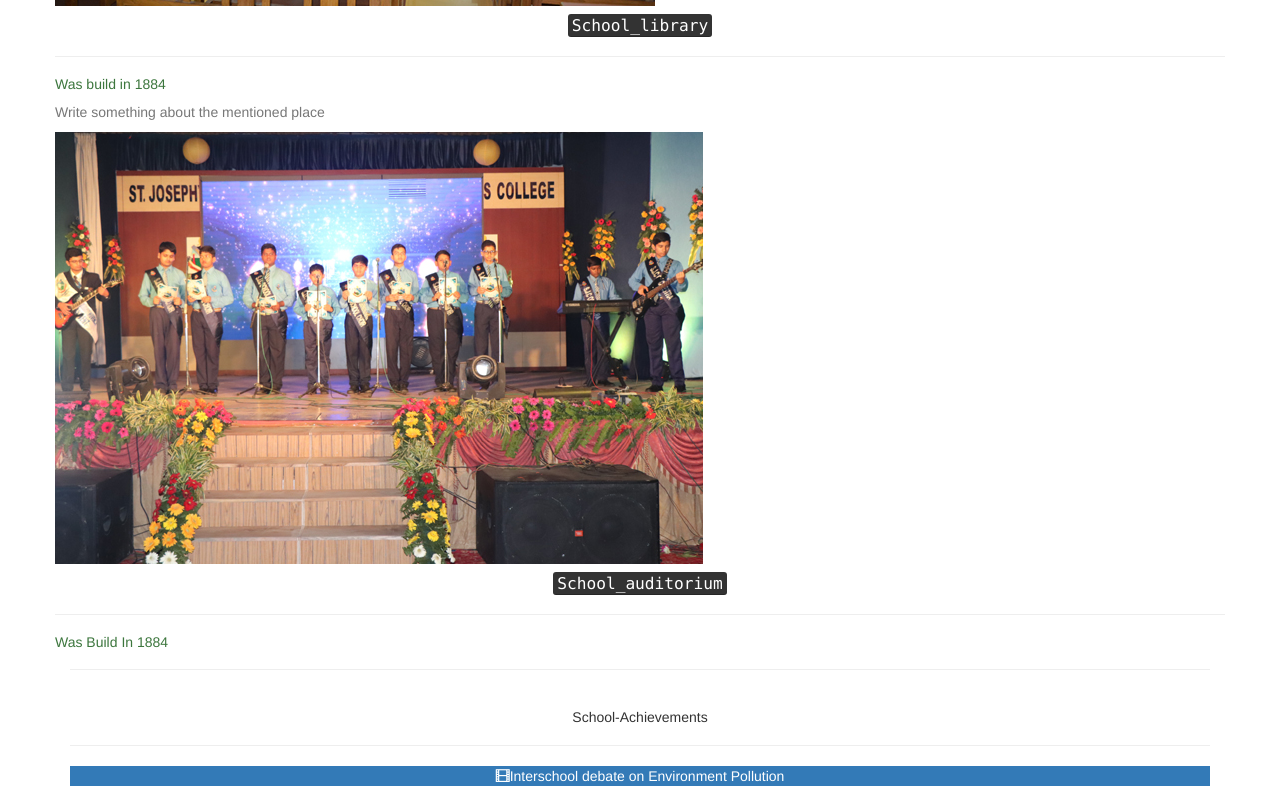
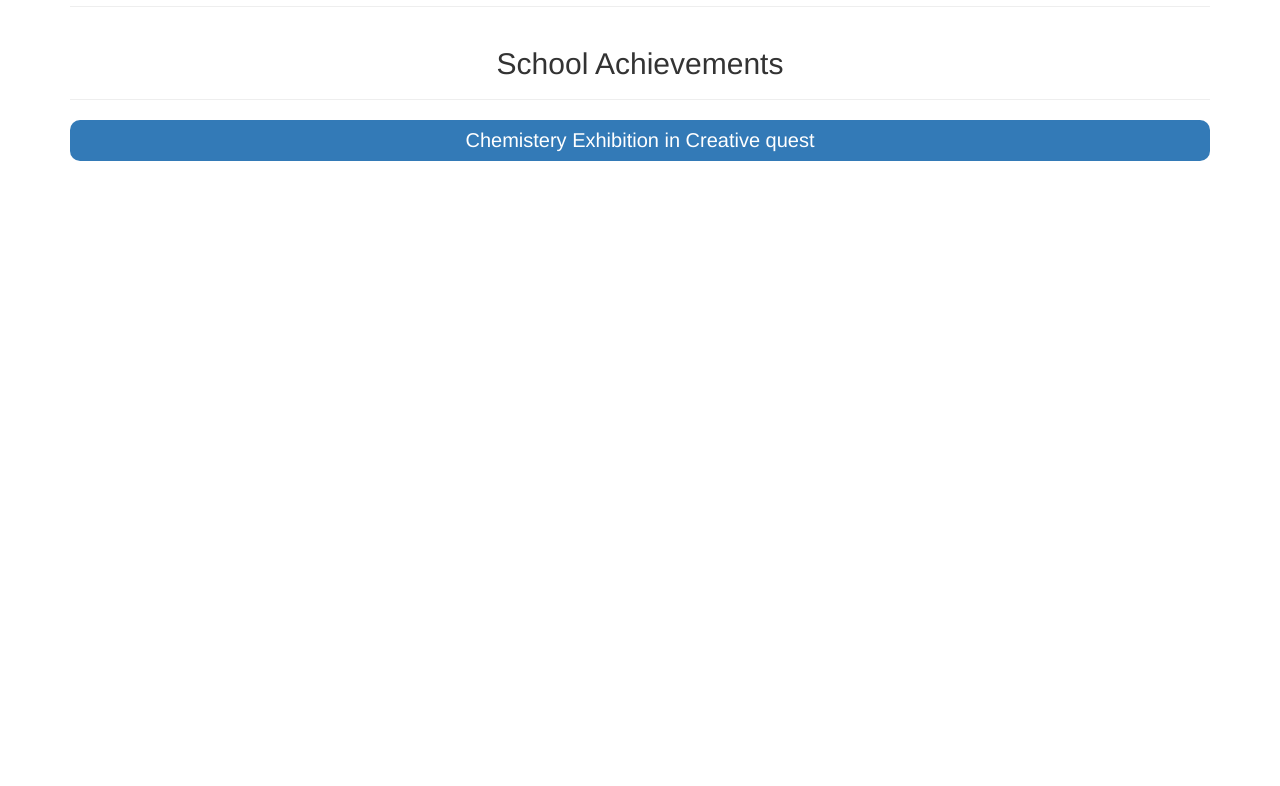
Before and after one commit to sarthakmisra/School-website, a plain HTML site: page Index.html in a window 1280 px wide. Shown: the part 1540-2326 px from the top of the page. After the commit the page ends 1716 px from the top, so only its background shows below. Drawn offline with nearby package versions, Linux system fonts and the light colour scheme.

Commit message:
Add files via upload

```diff
--- a/Index.html
+++ b/Index.html
@@ -70,14 +70,21 @@
 
 </section>
 
-<section id="Achievements">
-    <div class="page-header" id="school_achievements"><h5 class="text-capitalize">school-achievements</h5></div>
-    <div  class="bg-primary movie_head" data-toggle="collapse" data-target="#Achievements">
+<div class="page-header" id="achievements">
+   <h2 class="text-capitalize">school achievements</h2>
 
-         <span class="glyphicon glyphicon-film"></span>Interschool debate on Environment Pollution<i class="fa fa-sort-desc"></i>
+      </div>
+      <div class="bg-primary movie_head" data-toggle="collapse" data-target="#school_ahievements1">
+      Chemistery Exhibition in Creative quest <i class="fa fa-sort-desc"></i>
+      </div>
+      <div id="school_achievent1" class="collapse">
+      <div class="col-lg-3 col-md-3 col-sm-3 col-xs-12" id="achievementsID"><img src="Creative%20quest.jpg" class="img-responsive img-thumbnail"></div>
 
-    </div>
-    </section>
+    <div class="col-lg-9 col-md-9 col-sm-9 col-xs-12_text">
+     <h5 class="text-success text-left text-capitalize">Won first prize in inter school debate on environment pollutio.</h5>
+        <p>Write about this achievement.</p>
+          </div>
+      </div>
       </div>
 </body>
 </html>
--- a/Style.css
+++ b/Style.css
@@ -2,3 +2,42 @@ body {
     text-align: center;
     background-color: #7789d1;
 }
+.row::after {
+    content:"";
+    clear:both;
+    display:table;
+}
+.travel_mainDiv {
+    float:left;
+    width:33.33%;
+    padding:5px;
+   border:1px solid #f2f5f3
+}
+.travel_mainDiv img {
+    width:100%;
+    height:300ppx;
+
+}
+.travel_mainDiv hr {
+    width:100%;
+}
+.travel_mainDiv h5 ; .travel_mainDiv p {
+    margin-left: 20px;
+}
+#achievementsID {
+    padding-bottom:10px;
+}
+.movie_head {
+    font-size:20px;
+    padding:6px 22px;
+    border-radius:10px;
+        margin-bottom:15px;
+    width:100%;
+    display:inline-block;
+}
+.movie_head i {
+    float:right;
+}
+.movie_text span {
+    color:#d45f24;
+}
```
Also changed, not shown: Creative quest.jpg (added).
